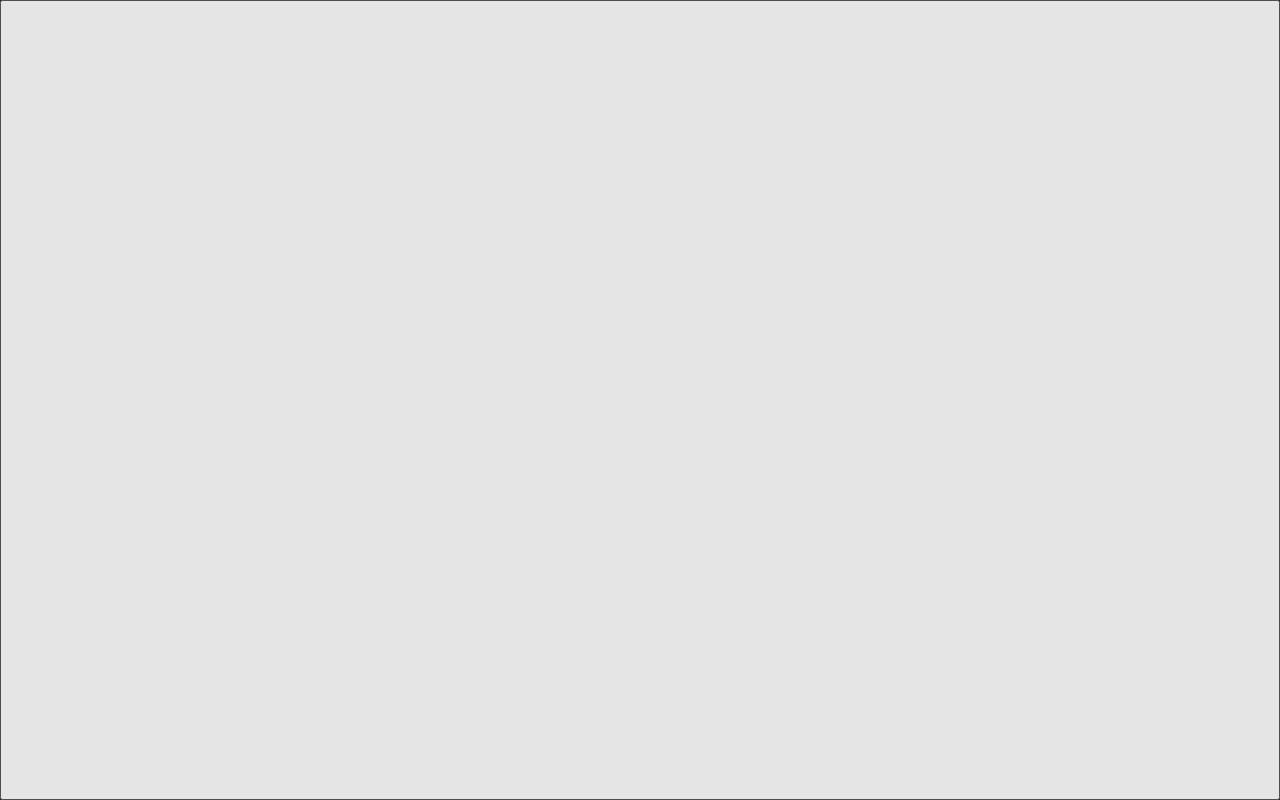
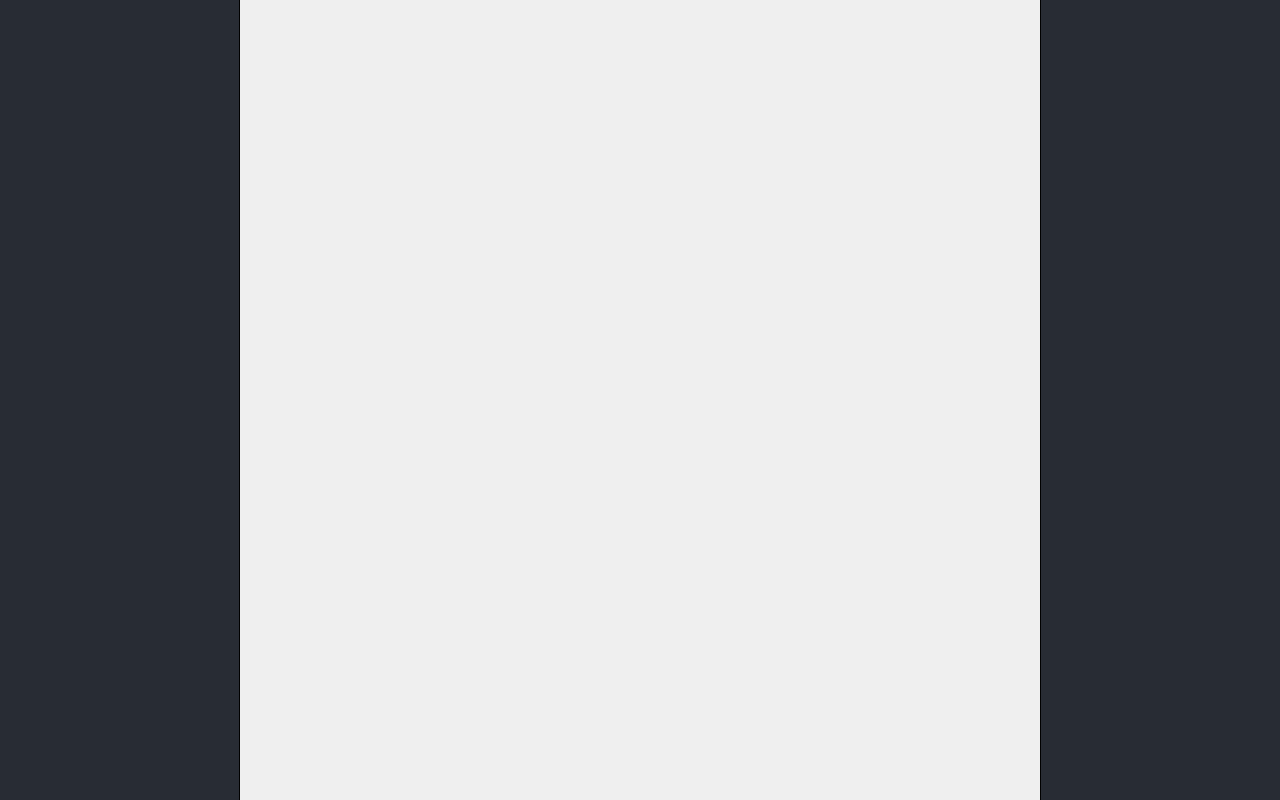
Before and after one commit to mcalus3/recursive-button, a React (Create React App) app: page / in a window 1280 px wide. Built offline with nearby package versions, Linux system fonts and the light colour scheme.

Commit message:
Prototype version

```diff
--- a/package.json
+++ b/package.json
@@ -3,7 +3,6 @@
   "version": "0.1.0",
   "private": true,
   "dependencies": {
-    "@material-ui/core": "^4.9.0",
     "@testing-library/jest-dom": "^4.2.4",
     "@testing-library/react": "^9.3.2",
     "@testing-library/user-event": "^7.1.2",
--- a/src/App.css
+++ b/src/App.css
@@ -1,14 +1,14 @@
-.App {
-  text-align: center;
+.app {
+  background-color: #282c34;
+  display: flex;
+  justify-content: center;
+  width: 100vw;
+  height: 100vh;
 }
 
-.App-header {
-  background-color: #282c34;
-  min-height: 100vh;
+.button-container {
+  width: 100vmin;
+  height: 100vmin;
   display: flex;
-  align-items: stretch;
   justify-content: space-evenly;
-
-  font-size: calc(10px + 2vmin);
-  color: white;
 }
--- a/src/App.tsx
+++ b/src/App.tsx
@@ -1,14 +1,13 @@
 import React from "react";
-import logo from "./logo.svg";
 import "./App.css";
 import RecursiveButton from "./RecursiveButton";
 
 const App: React.FC = () => {
   return (
-    <div className="App">
-      <header className="App-header">
+    <div className="app">
+      <div className="button-container">
         <RecursiveButton />
-      </header>
+      </div>
     </div>
   );
 };
--- /dev/null
+++ b/src/RecursiveButton.css
@@ -0,0 +1,18 @@
+.f-column {
+  display: flex;
+  flex-direction: column;
+}
+
+.d-flex {
+  display: flex;
+}
+
+.f-grow {
+  flex-grow: 1;
+}
+
+.r-button {
+  border: 0;
+  padding: 0;
+  outline: 1px solid black;
+}
--- a/src/RecursiveButton.tsx
+++ b/src/RecursiveButton.tsx
@@ -1,35 +1,32 @@
 import React from "react";
-import Box from "@material-ui/core/Box";
+import "./RecursiveButton.css";
 
 const RecursiveButton: React.FC = () => {
   const [clicked, setClicked] = React.useState(false);
 
   return clicked ? (
-    <Box
-      style={{
-        display: "flex",
-        flexDirection: "column",
-        flexGrow: 1
-      }}
-    >
-      <Box style={{ display: "flex", flexGrow: 1 }}>
+    <div className="f-column f-grow">
+      <div className="d-flex f-grow">
         <RecursiveButton />
         <RecursiveButton />
         <RecursiveButton />
-      </Box>
-      <Box style={{ display: "flex", flexGrow: 1 }}>
+      </div>
+      <div className="d-flex f-grow">
         <RecursiveButton />
-        <Box style={{ flexGrow: 1 }}></Box>
+        <div className="f-grow"></div>
         <RecursiveButton />
-      </Box>
-      <Box style={{ display: "flex", flexGrow: 1 }}>
+      </div>
+      <div className="d-flex f-grow">
         <RecursiveButton />
         <RecursiveButton />
         <RecursiveButton />
-      </Box>
-    </Box>
+      </div>
+    </div>
   ) : (
-    <button onClick={() => setClicked(true)} style={{ flexGrow: 1 }}></button>
+    <button
+      className="r-button f-grow"
+      onClick={() => setClicked(true)}
+    ></button>
   );
 };
 
```
